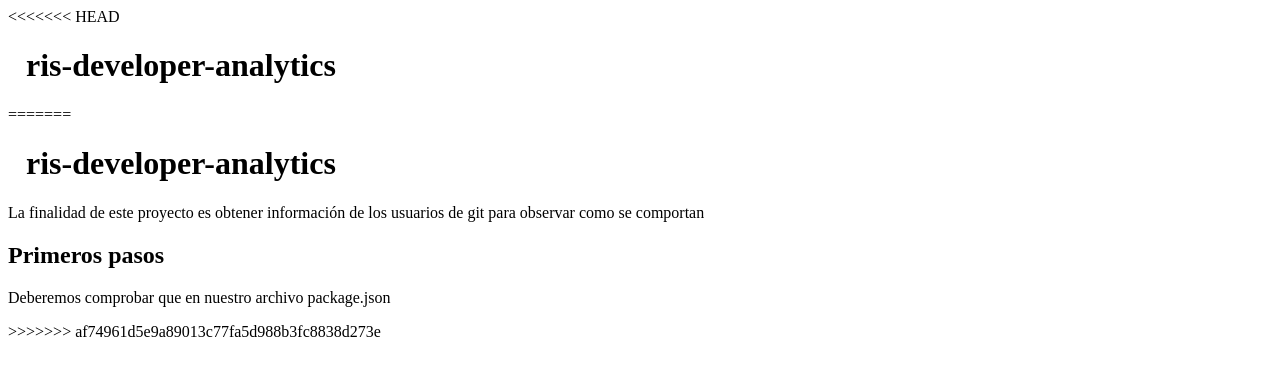
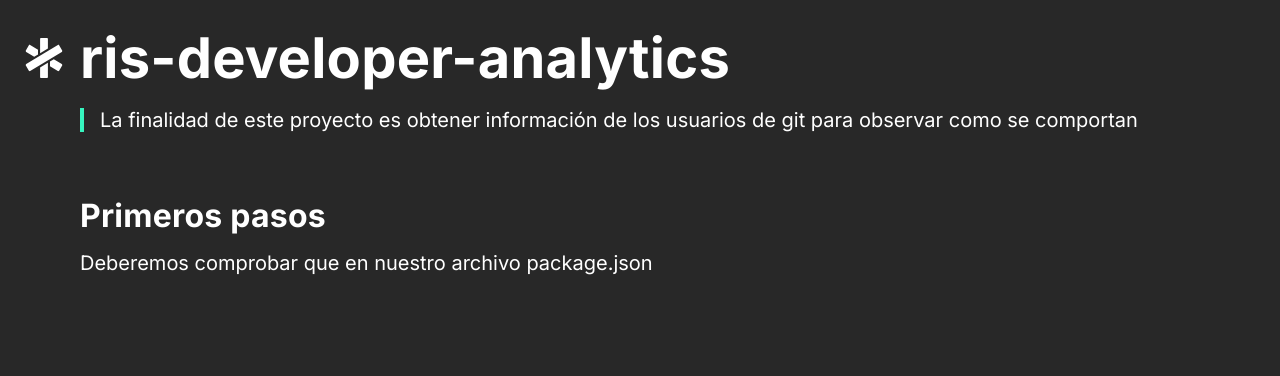
Before and after one commit to redradix/yeeeha-example, a website: page index.html in a window 1280 px wide. Drawn offline with Linux system fonts and the light colour scheme.

Commit message:
Added new time

```diff
--- a/index.html
+++ b/index.html
@@ -8,14 +8,6 @@
     <link rel="stylesheet" href="src/css/styles.css" />
   </head>
   <body>
-<<<<<<< HEAD
-    <h1>
-      <img
-        src="./src/images/logo-redradix.svg"
-        alt="Logo Redradix"
-      />ris-developer-analytics
-    </h1>
-=======
     <header>
       <div class="main-title">
         <h1 class="h1">
@@ -38,6 +30,5 @@
         <p>Deberemos comprobar que en nuestro archivo package.json</p>
       </section>
     </main>
->>>>>>> af74961d5e9a89013c77fa5d988b3fc8838d273e
   </body>
 </html>
--- a/src/css/styles.css
+++ b/src/css/styles.css
@@ -1,15 +1,9 @@
-<<<<<<< HEAD
-:root {
-  --black: #282828;
-  --white: #fff;
-=======
 @import url('https://fonts.googleapis.com/css2?family=Inter:wght@300;400;600;700&display=swap');
 
 :root {
   --black: #282828;
   --white: #fff;
   --green: #36f5bf;
->>>>>>> af74961d5e9a89013c77fa5d988b3fc8838d273e
 }
 
 * {
@@ -21,8 +15,6 @@
 body {
   background-color: var(--black);
   color: var(--white);
-<<<<<<< HEAD
-=======
   font-family: 'Inter', sans-serif;
 }
 
@@ -69,5 +61,4 @@ h2 {
 p {
   font-size: 1.25rem;
   margin: 1rem 0;
->>>>>>> af74961d5e9a89013c77fa5d988b3fc8838d273e
 }
```
